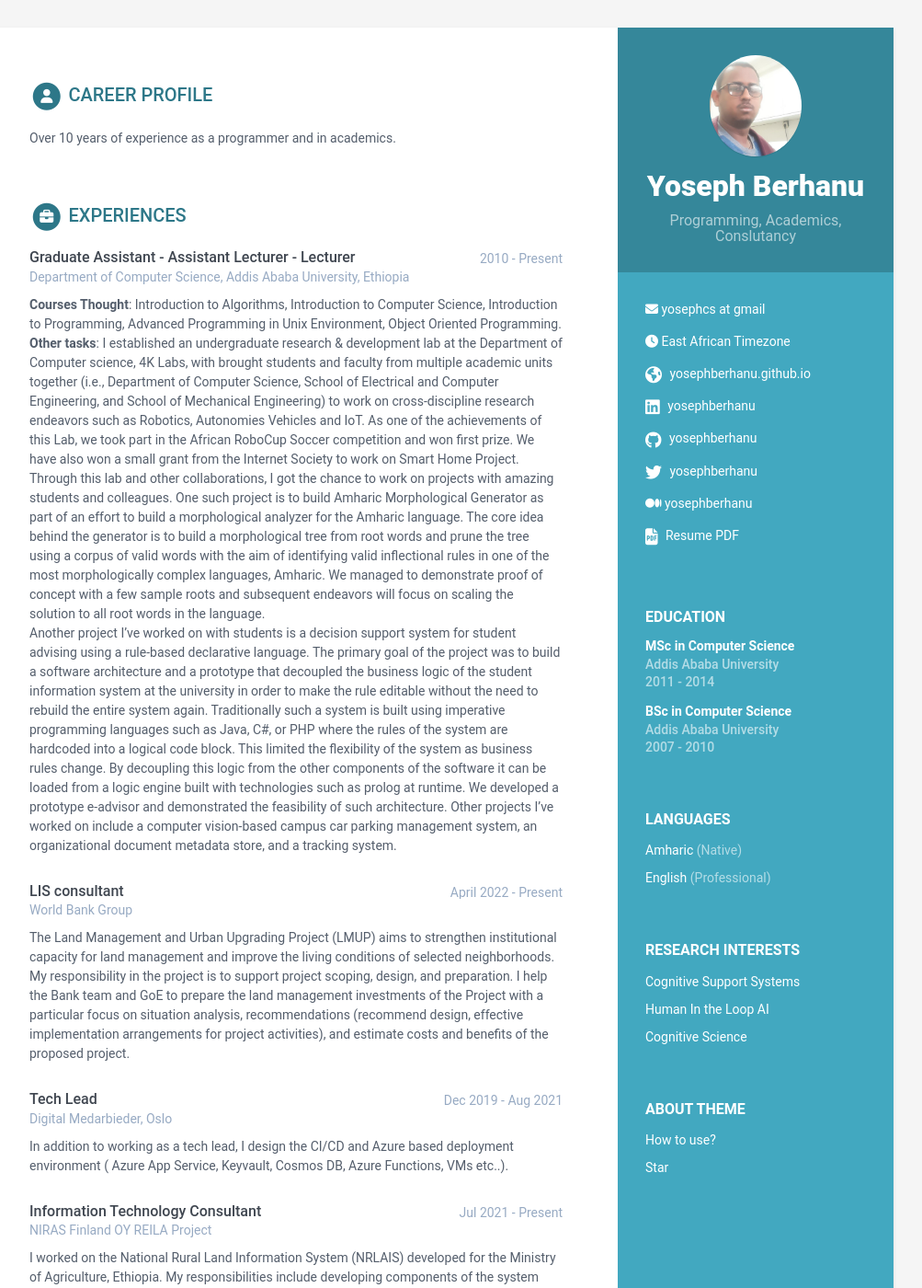
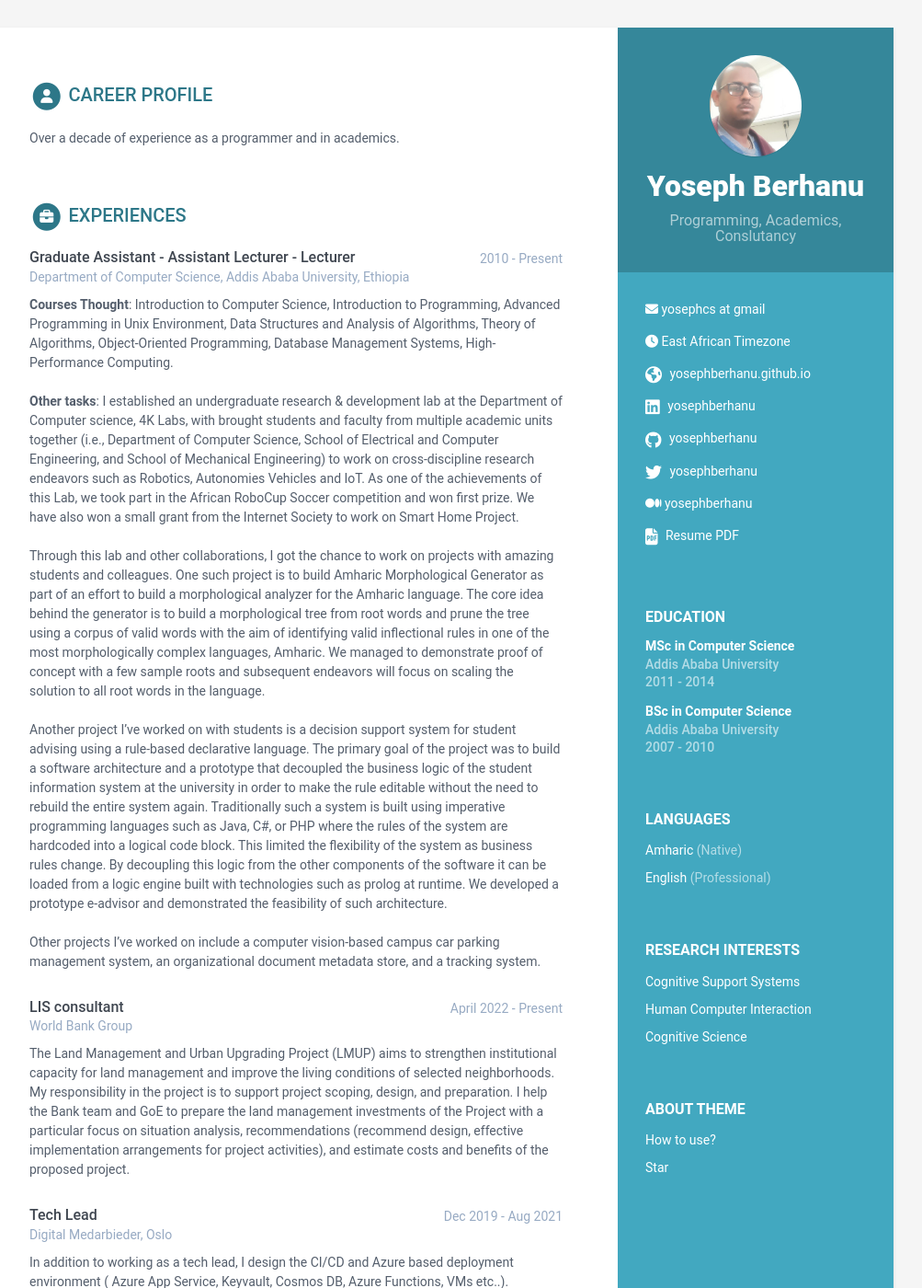
Before and after one commit to yosephberhanu/yosephberhanu.github.io, a Jekyll site: the page built from index.html, in a window 1280 px wide and 1400 px high. Shown: the whole window at 92% size, without its empty margins (168-1171 px from the left). Built offline with Jekyll 4.4.1, drawn with Linux system fonts in a browser that asks for light colours; some of the changed text lies outside the part shown.

Commit message:
Updates interests

```diff
--- a/_data/data.yml
+++ b/_data/data.yml
@@ -45,7 +45,7 @@ sidebar:
       - item: Cognitive Support Systems
         link:
 
-      - item: Human In the Loop AI
+      - item: Human Computer Interaction
         link:
 
       - item: Cognitive Science
@@ -54,7 +54,7 @@ sidebar:
 career-profile:
   title: Career Profile
   summary: |
-    Over 10 years of experience as a programmer and in academics.
+    Over a decade of experience as a programmer and in academics.
 education:
   title: Education
   info:
@@ -87,13 +87,18 @@ experiences:
       time: 2010 - Present
       company: Department of Computer Science, Addis Ababa University, Ethiopia
       details: |
-        <b>Courses Thought</b>: Introduction to Algorithms, Introduction to Computer Science, Introduction to Programming, Advanced Programming in Unix Environment, Object Oriented Programming.
+        <b>Courses Thought</b>: Introduction to Computer Science, Introduction to Programming, Advanced Programming in Unix Environment, Data Structures and Analysis of Algorithms, Theory of Algorithms, Object-Oriented Programming, Database Management Systems, High-Performance Computing.
+        <br />
         <br />
         <b>Other tasks</b>: I established an undergraduate research & development lab at the Department of Computer science, 4K Labs, with brought students and faculty from multiple academic units together (i.e., Department of Computer Science, School of Electrical and Computer Engineering, and School of Mechanical Engineering) to work on cross-discipline research endeavors such as Robotics, Autonomies Vehicles and IoT. As one of the achievements of this Lab, we took part in the African RoboCup Soccer competition and won first prize. We have also won a small grant from the Internet Society to work on Smart Home Project.
         <br />
+        <br />
         Through this lab and other collaborations, I got the chance to work on projects with amazing students and colleagues. One such project is to build Amharic Morphological Generator as part of an effort to build a morphological analyzer for the Amharic language. The core idea behind the generator is to build a morphological tree from root words and prune the tree using a corpus of valid words with the aim of identifying valid inflectional rules in one of the most morphologically complex languages, Amharic. We managed to demonstrate proof of concept with a few sample roots and subsequent endeavors will focus on scaling the solution to all root words in the language.
         <br />
+        <br />
         Another project I've worked on with students is a decision support system for student advising using a rule-based declarative language. The primary goal of the project was to build a software architecture and a prototype that decoupled the business logic of the student information system at the university in order to make the rule editable without the need to rebuild the entire system again. Traditionally such a system is built using imperative programming languages such as Java, C#, or PHP where the rules of the system are hardcoded into a logical code block. This limited the flexibility of the system as business rules change. By decoupling this logic from the other components of the software it can be loaded from a logic engine built with technologies such as prolog at runtime. We developed a prototype e-advisor and demonstrated the feasibility of such architecture.
+        <br />
+        <br />
         Other projects I've worked on include a computer vision-based campus car parking management system, an organizational document metadata store, and a tracking system.
     - role: LIS consultant
       time: April 2022 - Present
@@ -140,27 +145,27 @@ projects:
 #       authors: Koza, J.R., Andre, D., Bennett, F.H., Keane, M.A.
 #       conference: 'Morgan Kaufmann Publishers Inc., San Francisco, CA, USA, 1st edn. (1999)'
 
-skills:
-  title: Skills &amp; Proficiency
+# skills:
+#   title: Skills &amp; Proficiency
 
-  toolset:
-    - name: Python & Django
-      level: 98%
+#   toolset:
+#     - name: Python & Django
+#       level: 98%
 
-    - name: Javascript & jQuery
-      level: 98%
+#     - name: Javascript & jQuery
+#       level: 98%
 
-    - name: Angular
-      level: 98%
+#     - name: Angular
+#       level: 98%
 
-    - name: HTML5 & CSS
-      level: 95%
+#     - name: HTML5 & CSS
+#       level: 95%
 
-    - name: Ruby on Rails
-      level: 85%
+#     - name: Ruby on Rails
+#       level: 85%
 
-    - name: Sketch & Photoshop
-      level: 60%
+#     - name: Sketch & Photoshop
+#       level: 60%
 
 footer: >
   Designed with <i class="fas fa-heart"></i> by <a href="http://themes.3rdwavemedia.com" target="_blank" rel="nofollow">Xiaoying Riley</a>
```
